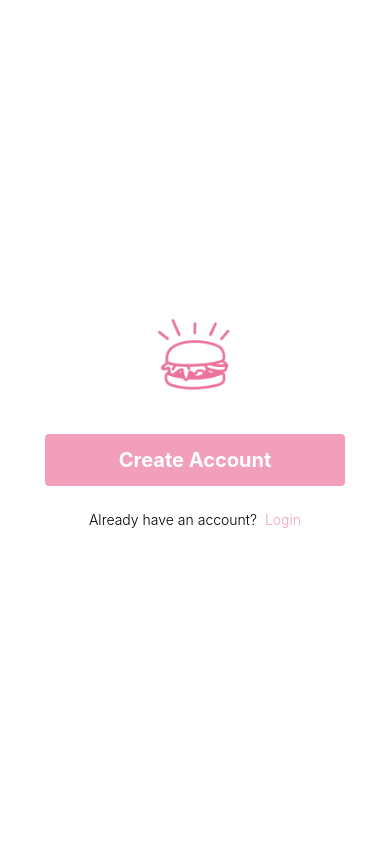
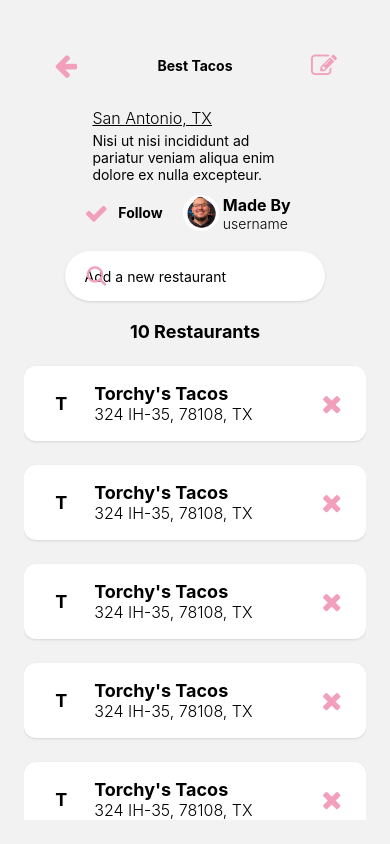
Before and after one commit to iyanez2314/crumbTrail, a React Native app: screen /UsersListScreen in a window 390 px wide. Built offline with nearby package versions, Linux system fonts and the light colour scheme.

Commit message:
made a new screen and added some code to it I need to refactor it a bit

```diff
--- a/App.tsx
+++ b/App.tsx
@@ -7,6 +7,7 @@
   HomeScreen,
   LoginScreen,
   SignupScreen,
+  UsersListScreen,
 } from "./screens/index";
 import UserListScreen from "./screens/UserListScreen";
 SplashScreen.preventAutoHideAsync();
@@ -21,6 +22,7 @@
   ResetPassword: undefined;
   Create: undefined;
   UserListScreen: undefined;
+  UsersListScreen: undefined;
 };
 
 const Stack = createNativeStackNavigator<RootStackParamList>();
@@ -71,6 +73,13 @@
             headerShown: false,
           }}
         />
+        <Stack.Screen
+          name="UsersListScreen"
+          component={UsersListScreen}
+          options={{
+            headerShown: false,
+          }}
+        />
       </Stack.Navigator>
     </NavigationContainer>
   );
--- a/components/ListHeader.tsx
+++ b/components/ListHeader.tsx
@@ -58,7 +58,7 @@
           style={{ flex: 1 }}
         >
           <View className="flex-1 justify-center items-center">
-            <View className="w-[400px] h-[475px] bg-white p-5 rounded-2xl items-center">
+            <View className="w-[400px] h-[500px] bg-white p-5 rounded-2xl items-center">
               <View className="flex flex-row items-center justify-between w-full">
                 <View>
                   <Text className="text-2xl font-bold">Edit List Details</Text>
--- a/components/ListInfoRow.tsx
+++ b/components/ListInfoRow.tsx
@@ -10,7 +10,6 @@
         <FontAwesome name="users" size={24} color="#F29FBC" />
         <Text className="text-[18px] font-bold text-sm">20 Followers</Text>
       </View>
-
       <ShareButton />
     </View>
   );
--- a/components/Navbar.tsx
+++ b/components/Navbar.tsx
@@ -1,32 +1,42 @@
-import { View, Text, TouchableOpacity } from "react-native";
-import Ionicons from "@expo/vector-icons/Ionicons";
+import { View, Text, TouchableOpacity, Pressable } from "react-native";
+import { FontAwesome } from "@expo/vector-icons/";
+import React from "react";
+import { useNavigation } from "@react-navigation/native";
+import { NativeStackNavigationProp } from "@react-navigation/native-stack";
+import { RootStackParamList } from "../App";
 
-import React from "react";
+export type HomeScreenNavigationProp = NativeStackNavigationProp<
+  RootStackParamList,
+  "Home"
+>;
 
-interface Props {
-  handleCreateList?: () => void;
-}
+export default function Navbar() {
+  const navigation = useNavigation<HomeScreenNavigationProp>();
 
-export default function Navbar({ handleCreateList }: Props) {
+  const handleCreateList = () => {
+    navigation.navigate("Create");
+  };
+  const handleHome = () => {};
+  const handleDiscover = () => {};
+
   return (
     <View className="w-full flex justify-center items-center">
       <View className="bg-[#FFFFFF] shadow rounded-lg w-3/4 h-[60px] flex justify-center">
         <View className="flex flex-row gap-6 items-center justify-evenly">
-          <TouchableOpacity onPress={handleCreateList}>
+          <Pressable onPress={handleCreateList}>
             <View className="flex flex-col justify-center items-center">
-              <Ionicons name="create" size={24} color="#F29FBC" />
+              <FontAwesome name="plus" size={24} color="#F29FBC" />
               <Text className="font-bold">Create</Text>
             </View>
-          </TouchableOpacity>
-
-          <View className="flex flex-col justify-center items-center">
-            <Ionicons name="home" size={24} color="#F29FBC" />
+          </Pressable>
+          <Pressable className="flex w-[44px] h-[44px] flex-col justify-center items-center">
+            <FontAwesome name="home" size={24} color="#F29FBC" />
             <Text className="font-bold">Home</Text>
-          </View>
-          <View className="flex flex-col justify-center items-center">
-            <Ionicons name="earth" size={24} color="#F29FBC" />
-            <Text className="font-bold">Discover</Text>
-          </View>
+          </Pressable>
+          <Pressable className="flex flex-col items-center w-[44px] h-[44px] justify-center ">
+            <FontAwesome name="globe" size={24} color="#F29FBC" />
+            <Text className="font-bold text-xs">View</Text>
+          </Pressable>
         </View>
       </View>
     </View>
--- a/screens/HomeScreen.tsx
+++ b/screens/HomeScreen.tsx
@@ -4,6 +4,7 @@
   SafeAreaView,
   ScrollView,
   TouchableOpacity,
+  Pressable,
 } from "react-native";
 import React from "react";
 import {
@@ -25,14 +26,12 @@
 export default function HomeScreen() {
   const navigation = useNavigation<HomeScreenNavigationProp>();
 
-  const handleCreateList = () => {
-    navigation.navigate("Create");
-  };
-  const handleHome = () => {};
-  const handleDiscover = () => {};
-
   const handleUserListPress = () => {
     navigation.navigate("UserListScreen");
+  };
+
+  const handleUsersListPress = () => {
+    navigation.navigate("UsersListScreen");
   };
 
   return (
@@ -102,7 +101,9 @@
           >
             {/* Other user Cards Component */}
             <View>
-              <UsersListCards />
+              <Pressable onPress={handleUsersListPress}>
+                <UsersListCards />
+              </Pressable>
             </View>
             <View>
               <UsersListCards />
@@ -118,7 +119,7 @@
 
         {/* Navbar */}
         <View className="top-12 bottom-20 mt-auto mb-5">
-          <Navbar handleCreateList={handleCreateList} />
+          <Navbar />
         </View>
       </View>
     </SafeAreaView>
--- /dev/null
+++ b/screens/UsersListScreen.tsx
@@ -0,0 +1,85 @@
+import {
+  View,
+  Text,
+  SafeAreaView,
+  Image,
+  ScrollView,
+  Pressable,
+} from "react-native";
+import React from "react";
+import {
+  ListDetails,
+  ListHeader,
+  ListInfoRow,
+  ListRestaurantCard,
+  ListRestaurantCount,
+  ListSearchRow,
+} from "../components";
+
+import { FontAwesome } from "@expo/vector-icons";
+
+export default function UsersListScreen() {
+  return (
+    <SafeAreaView className=" flex-1">
+      <View className="w-[100%] justify-center items-center p-6 h-full">
+        <ListHeader title="Best Tacos" />
+
+        <ListDetails
+          city="San Antonio, TX"
+          description="Nisi ut nisi incididunt ad pariatur veniam aliqua enim dolore ex nulla excepteur."
+        />
+
+        <View className="flex flex-row w-4/5 justify-evenly items-center my-2">
+          <View className="flex flex-row items-center">
+            <Pressable className="w-[44px] h-[44px] flex flex-col items-center justify-center space-x-2">
+              <FontAwesome name="check" size={24} color="#F29FBC" />
+            </Pressable>
+            <Text className="text-[18px] font-bold text-sm">Follow</Text>
+          </View>
+
+          <View className="w-1/2 flex flex-col items-center">
+            <View className="  flex flex-row items-center w-full gap-1 ml-2">
+              <View>
+                <Image
+                  source={require("../assets/test_pfp.png")}
+                  className="object-contain w-9 h-9 rounded-full"
+                />
+              </View>
+              <View>
+                <Text className="p-0 m-0 text-[16px] font-bold">Made By</Text>
+                <Text className="p-0 m-0 text-[14px] font-light">username</Text>
+              </View>
+            </View>
+          </View>
+        </View>
+
+        <ListSearchRow />
+
+        <ListRestaurantCount />
+
+        <ScrollView showsVerticalScrollIndicator={false} className="w-full">
+          <View className=" flex flex-col w-full justify-center mt-3 space-y-6">
+            <View>
+              <ListRestaurantCard />
+            </View>
+            <View>
+              <ListRestaurantCard />
+            </View>
+            <View>
+              <ListRestaurantCard />
+            </View>
+            <View>
+              <ListRestaurantCard />
+            </View>
+            <View>
+              <ListRestaurantCard />
+            </View>
+            <View>
+              <ListRestaurantCard />
+            </View>
+          </View>
+        </ScrollView>
+      </View>
+    </SafeAreaView>
+  );
+}
--- a/screens/index.ts
+++ b/screens/index.ts
@@ -3,6 +3,7 @@
 import SignupScreen from "./SignupScreen";
 import HomeScreen from "./HomeScreen";
 import CreateListScreen from "./CreateListScreen";
+import UsersListScreen from "./UsersListScreen";
 
 export {
   DecisionScreen,
@@ -10,4 +11,5 @@
   SignupScreen,
   HomeScreen,
   CreateListScreen,
+  UsersListScreen,
 };
```
